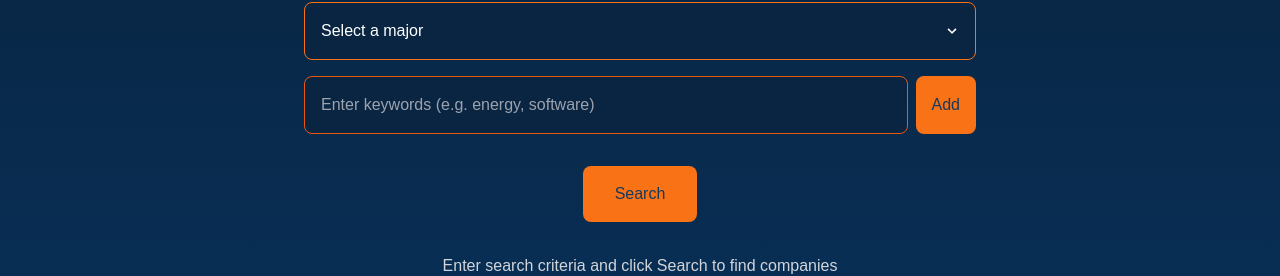
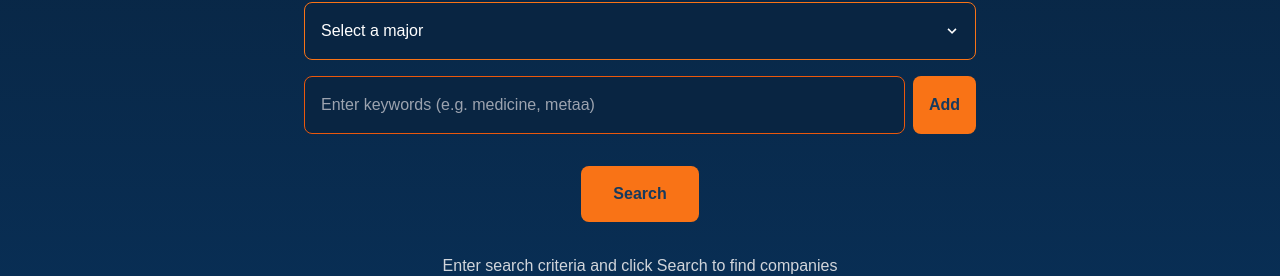
Before and after one commit to ChefOmarDee/shpecify, a Next.js app: page / in a window 1280 px wide. Shown: the part 118-394 px from the top of the page. Built offline with nearby package versions, Linux system fonts and the light colour scheme.

Commit message:
added styling

```diff
--- a/app/(pages)/page.jsx
+++ b/app/(pages)/page.jsx
@@ -161,7 +161,7 @@ const HomeContent = () => {
               <div className="flex space-x-2">
                 <input
                   type="text"
-                  placeholder="Enter keywords (e.g. energy, software)"
+                  placeholder="Enter keywords (e.g. medicine, metaa)"
                   value={keywordInput}
                   onChange={(e) => setKeywordInput(e.target.value)}
                   onKeyPress={handleKeyPress}
@@ -169,7 +169,7 @@ const HomeContent = () => {
                 />
                 <button
                   onClick={handleAddKeyword}
-                  className="px-4 bg-orange-500 text-navy-600 rounded-lg hover:bg-orange-600 transition-colors duration-200 ease-in-out"
+                  className="px-4 bg-orange-500 text-navy-600 font-bold rounded-lg hover:bg-orange-600 transition-colors duration-200 ease-in-out"
                 >
                   Add
                 </button>
@@ -180,7 +180,7 @@ const HomeContent = () => {
                   {keywords.map((keyword, index) => (
                     <span
                       key={index}
-                      className="inline-flex items-center px-3 py-1 rounded-full text-sm bg-orange-500 text-navy-600"
+                      className="inline-flex items-center px-3 py-1 rounded-full text-sm bg-orange-500 text-navy-600 font-bold"
                     >
                       {keyword}
                       <button
@@ -199,7 +199,7 @@ const HomeContent = () => {
               <button
                 onClick={handleSearch}
                 disabled={loading}
-                className="px-8 py-4 bg-orange-500 text-navy-600 rounded-lg hover:bg-orange-600 disabled:bg-gray-400 transition-colors duration-200 ease-in-out"
+                className="px-8 py-4 bg-orange-500 text-navy-600 font-bold rounded-lg hover:bg-orange-600 disabled:bg-gray-400 transition-colors duration-200 ease-in-out"
               >
                 {loading ? "Searching..." : "Search"}
               </button>
```
